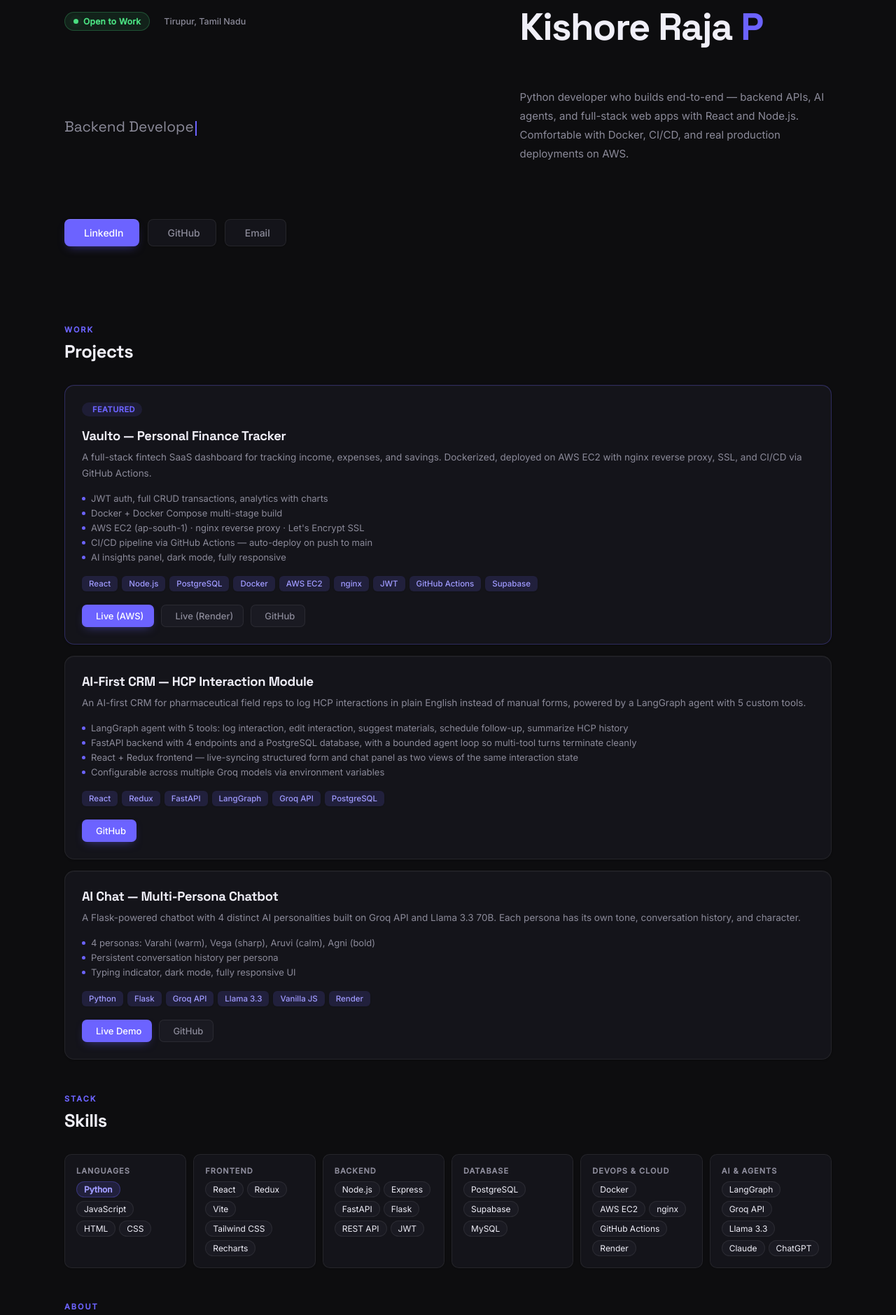
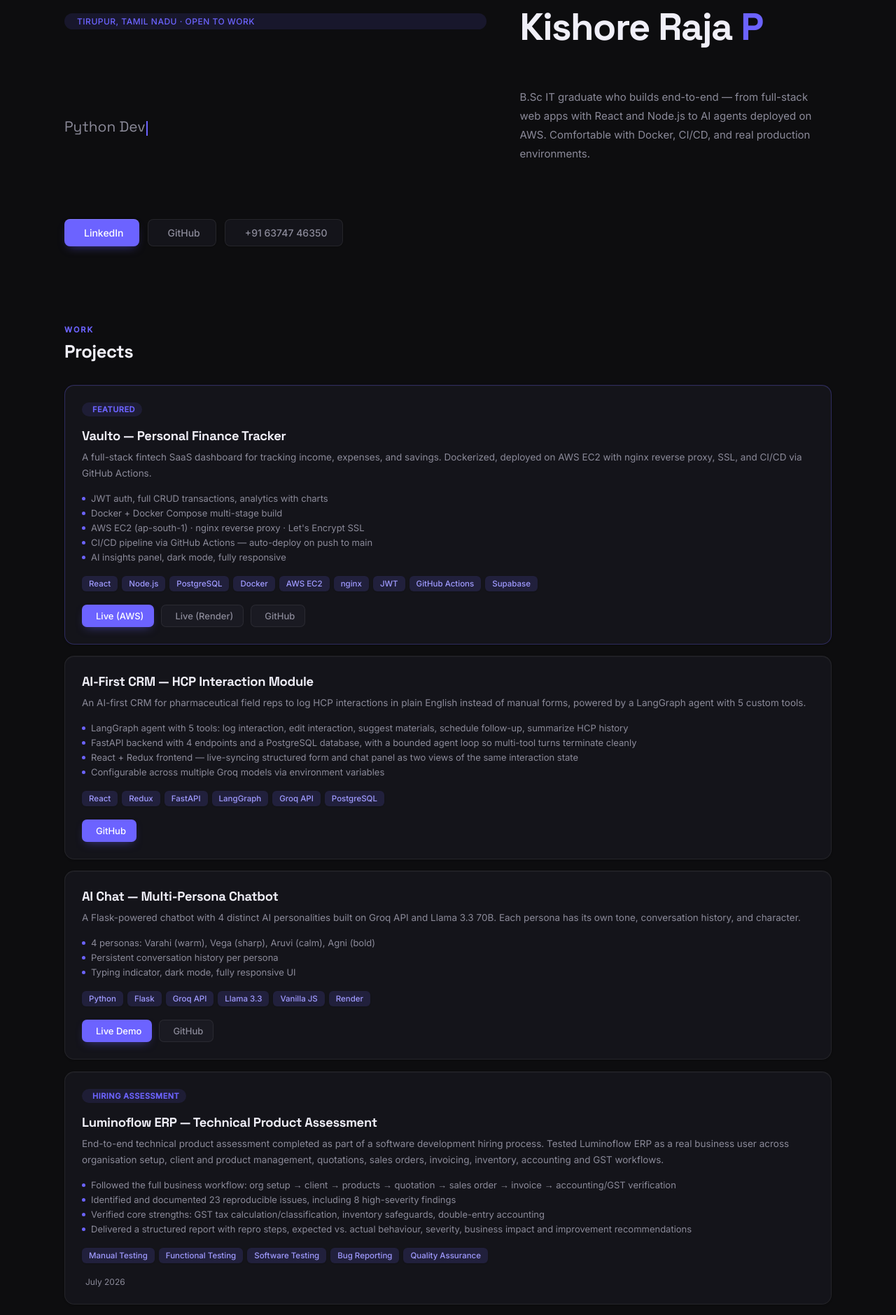
Before and after one commit to KishoreRaja05/KishoreRaja05.github.io, a plain HTML site: page index.html in a window 1280 px wide. Shown: the part 135-2014 px from the top of the page at 70% size. Drawn offline with Linux system fonts and the light colour scheme.

Commit message:
Add Luminoflow ERP assessment to portfolio + skills

```diff
--- a/index.html
+++ b/index.html
@@ -41,11 +41,7 @@
     .hero { grid-template-columns: 1fr; }
     .hero-stats { max-width: 420px; }
   }
-  .hero-meta { display: flex; align-items: center; gap: 14px; margin-bottom: 1.5rem; flex-wrap: wrap; }
-  .status-badge { display: inline-flex; align-items: center; gap: 7px; font-size: 12px; color: #4ADE80; background: rgba(74,222,128,0.10); border: 1px solid rgba(74,222,128,0.25); padding: 5px 12px; border-radius: 20px; font-weight: 600; letter-spacing: 0.3px; }
-  .status-dot { width: 7px; height: 7px; border-radius: 50%; background: #4ADE80; flex-shrink: 0; box-shadow: 0 0 0 0 rgba(74,222,128,0.5); animation: pulse-dot 2s infinite; }
-  @keyframes pulse-dot { 0% { box-shadow: 0 0 0 0 rgba(74,222,128,0.5); } 70% { box-shadow: 0 0 0 6px rgba(74,222,128,0); } 100% { box-shadow: 0 0 0 0 rgba(74,222,128,0); } }
-  .location-text { display: inline-flex; align-items: center; gap: 6px; font-size: 12.5px; color: var(--text-muted); font-weight: 500; }
+  .hero-eyebrow { display: inline-flex; align-items: center; gap: 6px; font-size: 12px; color: var(--accent); background: var(--accent-soft); padding: 4px 12px; border-radius: 20px; margin-bottom: 1.5rem; letter-spacing: 0.5px; text-transform: uppercase; font-weight: 500; }
   .hero h1 { font-family: 'Space Grotesk', sans-serif; font-size: clamp(2.2rem, 5vw, 3.4rem); font-weight: 700; line-height: 1.1; letter-spacing: -1.5px; color: var(--text); margin-bottom: 0.5rem; }
   .hero h1 .accent { color: var(--accent); }
   .hero-roles { font-family: 'Space Grotesk', sans-serif; font-size: clamp(1rem, 2.5vw, 1.3rem); color: var(--text-muted); font-weight: 400; margin-bottom: 1.5rem; min-height: 1.8rem; }
@@ -79,6 +75,7 @@
   .tags { display: flex; flex-wrap: wrap; gap: 6px; margin-bottom: 1.2rem; }
   .tag { font-size: 11.5px; background: var(--tag-bg); color: var(--tag-text); padding: 4px 10px; border-radius: 6px; font-weight: 500; box-shadow: 0 1px 2px rgba(0,0,0,0.1); }
   .project-links { display: flex; gap: 10px; flex-wrap: wrap; }
+  .project-date { display: inline-flex; align-items: center; gap: 5px; font-size: 12px; color: var(--text-muted); }
   .link-btn { font-size: 13px; padding: 7px 14px; border-radius: 7px; text-decoration: none; display: inline-flex; align-items: center; gap: 5px; font-weight: 500; transition: transform 0.16s ease, box-shadow 0.16s ease, opacity 0.2s; border: 1px solid var(--border); color: var(--text-muted); background: var(--bg-card2); }
   .link-btn:hover { transform: translateY(-2px); box-shadow: 0 8px 16px -8px rgba(0,0,0,0.4); }
   .link-btn:active { transform: translateY(0); }
@@ -90,7 +87,6 @@
   .skill-cat { font-size: 11px; text-transform: uppercase; letter-spacing: 1px; color: var(--text-muted); margin-bottom: 8px; font-weight: 600; }
   .skill-items { display: flex; flex-wrap: wrap; gap: 5px; }
   .skill-pill { font-size: 12px; background: var(--bg-card2); color: var(--text); padding: 3px 10px; border-radius: 20px; border: 1px solid var(--border); }
-  .skill-pill.primary { background: var(--tag-bg); color: var(--tag-text); border-color: rgba(108,99,255,0.3); font-weight: 600; }
   .about-card { background: var(--bg-card); border: 1px solid var(--border); border-radius: 14px; padding: 1.75rem; box-shadow: 0 1px 0 rgba(255,255,255,0.03) inset, 0 20px 40px -24px rgba(0,0,0,0.5); }
   .about-text { font-size: 14px; color: var(--text-muted); line-height: 1.8; margin-bottom: 1.5rem; }
   .highlights-grid { display: grid; grid-template-columns: repeat(auto-fit, minmax(180px, 1fr)); gap: 10px; margin-bottom: 1.5rem; }
@@ -125,17 +121,13 @@
   </nav>
 
   <div class="hero">
-    <div class="hero-meta">
-      <div class="status-badge">
-        <span class="status-dot"></span> Open to Work
-      </div>
-      <div class="location-text">
-        <i class="ti ti-map-pin" aria-hidden="true" style="font-size:13px"></i> Tirupur, Tamil Nadu
-      </div>
+    <div class="hero-eyebrow">
+      <i class="ti ti-map-pin" aria-hidden="true" style="font-size:12px"></i>
+      Tirupur, Tamil Nadu · Open to Work
     </div>
     <h1>Kishore Raja<span class="accent"> P</span></h1>
     <div class="hero-roles" id="typedRoles"><span class="cursor"></span></div>
-    <p>Python developer who builds end-to-end — backend APIs, AI agents, and full-stack web apps with React and Node.js. Comfortable with Docker, CI/CD, and real production deployments on AWS.</p>
+    <p>B.Sc IT graduate who builds end-to-end — from full-stack web apps with React and Node.js to AI agents deployed on AWS. Comfortable with Docker, CI/CD, and real production environments.</p>
     <div class="hero-btns">
       <a href="https://linkedin.com/in/kishoreraja0510" class="btn-primary" target="_blank">
         <i class="ti ti-brand-linkedin" aria-hidden="true"></i> LinkedIn
@@ -143,8 +135,8 @@
       <a href="https://github.com/KishoreRaja05" class="btn-ghost" target="_blank">
         <i class="ti ti-brand-github" aria-hidden="true"></i> GitHub
       </a>
-      <a href="mailto:kishoreraja0510@gmail.com" class="btn-ghost">
-        <i class="ti ti-mail" aria-hidden="true"></i> Email
+      <a href="tel:+916374746350" class="btn-ghost">
+        <i class="ti ti-phone" aria-hidden="true"></i> +91 63747 46350
       </a>
     </div>
   </div>
@@ -213,6 +205,24 @@
         </div>
       </div>
 
+      <div class="project-card">
+        <div class="project-badge"><i class="ti ti-clipboard-check" aria-hidden="true" style="font-size:11px"></i> Hiring Assessment</div>
+        <div class="project-title">Luminoflow ERP — Technical Product Assessment</div>
+        <div class="project-desc">End-to-end technical product assessment completed as part of a software development hiring process. Tested Luminoflow ERP as a real business user across organisation setup, client and product management, quotations, sales orders, invoicing, inventory, accounting and GST workflows.</div>
+        <div class="project-features">
+          <div class="feat-item"><div class="feat-dot"></div><span>Followed the full business workflow: org setup → client → products → quotation → sales order → invoice → accounting/GST verification</span></div>
+          <div class="feat-item"><div class="feat-dot"></div><span>Identified and documented 23 reproducible issues, including 8 high-severity findings</span></div>
+          <div class="feat-item"><div class="feat-dot"></div><span>Verified core strengths: GST tax calculation/classification, inventory safeguards, double-entry accounting</span></div>
+          <div class="feat-item"><div class="feat-dot"></div><span>Delivered a structured report with repro steps, expected vs. actual behaviour, severity, business impact and improvement recommendations</span></div>
+        </div>
+        <div class="tags">
+          <span class="tag">Manual Testing</span><span class="tag">Functional Testing</span>
+          <span class="tag">Software Testing</span><span class="tag">Bug Reporting</span>
+          <span class="tag">Quality Assurance</span>
+        </div>
+        <div class="project-date"><i class="ti ti-calendar" aria-hidden="true" style="font-size:12px"></i> July 2026</div>
+      </div>
+
     </div>
   </section>
 
@@ -220,12 +230,13 @@
     <div class="section-label">Stack</div>
     <div class="section-title">Skills</div>
     <div class="skills-grid">
-      <div class="skill-card"><div class="skill-cat">Languages</div><div class="skill-items"><span class="skill-pill primary">Python</span><span class="skill-pill">JavaScript</span><span class="skill-pill">HTML</span><span class="skill-pill">CSS</span></div></div>
+      <div class="skill-card"><div class="skill-cat">Languages</div><div class="skill-items"><span class="skill-pill">Python</span><span class="skill-pill">JavaScript</span><span class="skill-pill">HTML</span><span class="skill-pill">CSS</span></div></div>
       <div class="skill-card"><div class="skill-cat">Frontend</div><div class="skill-items"><span class="skill-pill">React</span><span class="skill-pill">Redux</span><span class="skill-pill">Vite</span><span class="skill-pill">Tailwind CSS</span><span class="skill-pill">Recharts</span></div></div>
       <div class="skill-card"><div class="skill-cat">Backend</div><div class="skill-items"><span class="skill-pill">Node.js</span><span class="skill-pill">Express</span><span class="skill-pill">FastAPI</span><span class="skill-pill">Flask</span><span class="skill-pill">REST API</span><span class="skill-pill">JWT</span></div></div>
       <div class="skill-card"><div class="skill-cat">Database</div><div class="skill-items"><span class="skill-pill">PostgreSQL</span><span class="skill-pill">Supabase</span><span class="skill-pill">MySQL</span></div></div>
       <div class="skill-card"><div class="skill-cat">DevOps & Cloud</div><div class="skill-items"><span class="skill-pill">Docker</span><span class="skill-pill">AWS EC2</span><span class="skill-pill">nginx</span><span class="skill-pill">GitHub Actions</span><span class="skill-pill">Render</span></div></div>
       <div class="skill-card"><div class="skill-cat">AI & Agents</div><div class="skill-items"><span class="skill-pill">LangGraph</span><span class="skill-pill">Groq API</span><span class="skill-pill">Llama 3.3</span><span class="skill-pill">Claude</span><span class="skill-pill">ChatGPT</span></div></div>
+      <div class="skill-card"><div class="skill-cat">Testing & QA</div><div class="skill-items"><span class="skill-pill">Manual Testing</span><span class="skill-pill">Functional Testing</span><span class="skill-pill">Software Testing</span><span class="skill-pill">Bug Reporting</span><span class="skill-pill">Quality Assurance</span></div></div>
     </div>
   </section>
 
@@ -262,14 +273,14 @@
         <div class="edu-icon"><i class="ti ti-school" aria-hidden="true"></i></div>
         <div>
           <div class="edu-val">B.Sc Information Technology</div>
-          <div class="edu-label">Sri Ramakrishna College · Bharathiar University · Graduated 2026</div>
+          <div class="edu-label">Sri Ramakrishna College · Bharathiar University · Graduated 2026 · CGPA 6.9</div>
         </div>
       </div>
 
       <div class="contact-row">
         <a href="https://linkedin.com/in/kishoreraja0510" class="link-btn primary-link" target="_blank"><i class="ti ti-brand-linkedin" aria-hidden="true"></i> LinkedIn</a>
         <a href="https://github.com/KishoreRaja05" class="link-btn" target="_blank"><i class="ti ti-brand-github" aria-hidden="true"></i> GitHub</a>
-        <a href="mailto:kishoreraja0510@gmail.com" class="link-btn"><i class="ti ti-mail" aria-hidden="true"></i> Email</a>
+        <a href="tel:+916374746350" class="link-btn"><i class="ti ti-phone" aria-hidden="true"></i> +91 63747 46350</a>
       </div>
     </div>
   </section>
@@ -309,7 +320,7 @@
     });
   }
 
-  const roles = ['Python Developer', 'Backend Developer', 'AI Agent Developer', 'Full Stack Developer'];
+  const roles = ['Full Stack Developer', 'Python Developer', 'Backend Developer', 'AI Agent Developer'];
   let ri = 0, ci = 0, deleting = false;
   const el = document.getElementById('typedRoles');
   function type() {
```
